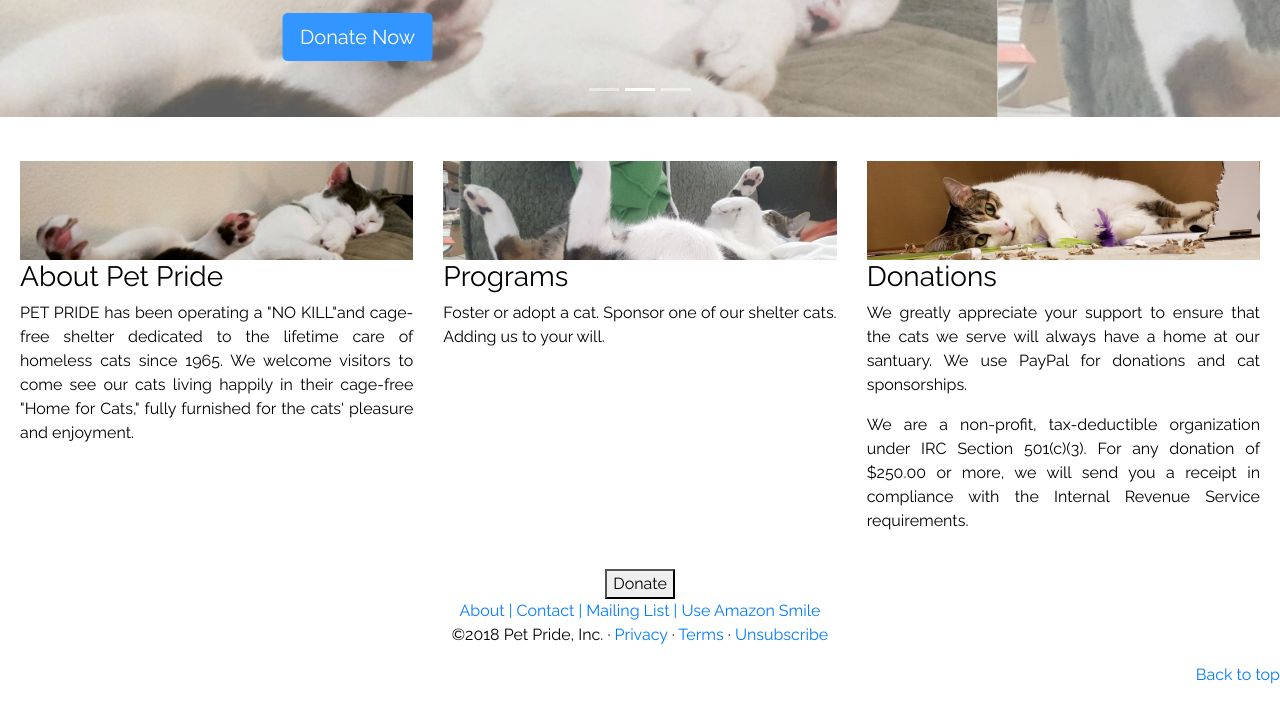
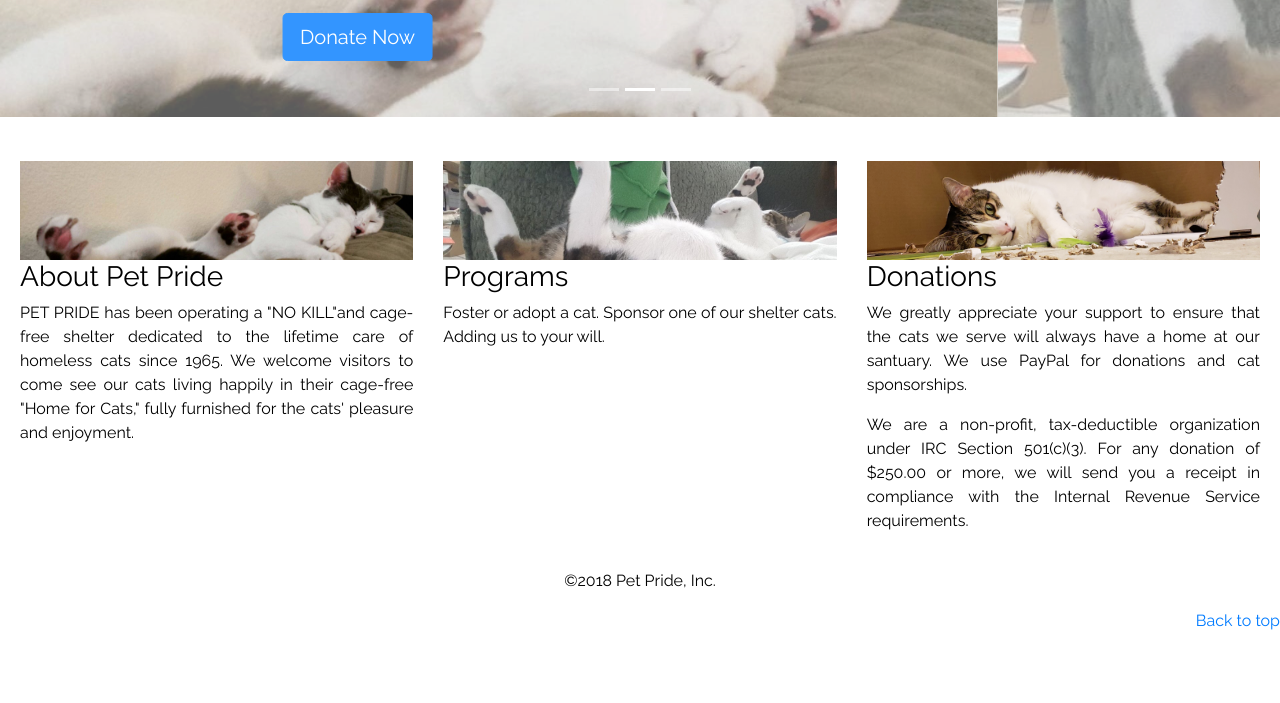
Before and after one commit to jobimathai1/project-1, a plain HTML site: page index.html in a window 1280 px wide. Shown: the part 309-1012 px from the top of the page. After the commit the page ends 958 px from the top, so only its background shows below. Drawn offline with nearby package versions, Linux system fonts and the light colour scheme; a script that the page names is missing.

Commit message:
removed dead links in footers including unsubscribe

```diff
--- a/index.html
+++ b/index.html
@@ -181,17 +181,8 @@
         <!-- FOOTER -->
 
         <footer class="bottom">
-            <a href="donations.html"> <button id="donate">Donate</button></a>
-            <br>
-            <tr>
-                <td><a href="about.html">About |</a></td>
-                <td><a href="contact.html">Contact |</a></td>
-                <td><a href="mailingList.html">Mailing List |</a></td>
-                <td><a href="https://smile.amazon.com/ch/95-2566053" target="_blank">Use Amazon Smile </a></td>
-            </tr><br>
-            <p>©2018 Pet Pride, Inc. · <a href="#">Privacy</a> · <a href="#">Terms</a> · <a href="#">Unsubscribe</a></p>
+            <p>©2018 Pet Pride, Inc.</p>
             <p class="float-right"><a href="#">Back to top</a></p>
-
         </footer>
 
     </main>
```
Also changed, not shown: about.html (+1 -9 lines).
